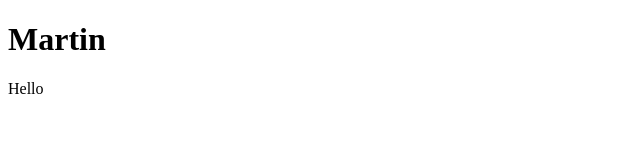
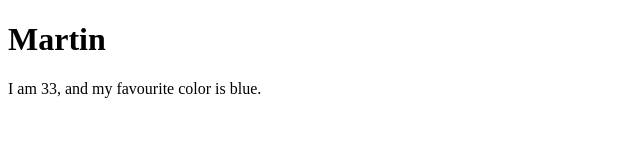
Before and after one commit to RolyanM/my-test-repo, a plain HTML site: page index.html in a window 1280 px wide. Shown: the whole page, without its empty margins (0-640 px from the left). Drawn offline with Linux system fonts and the light colour scheme.

Commit message:
age and colour

```diff
--- a/index.html
+++ b/index.html
@@ -8,6 +8,6 @@
 </head>
 <body>
   <h1>Martin</h1>
-  <p>Hello</p>
+  <p>I am 33, and my favourite color is blue.</p>
 </body>
 </html>
```
